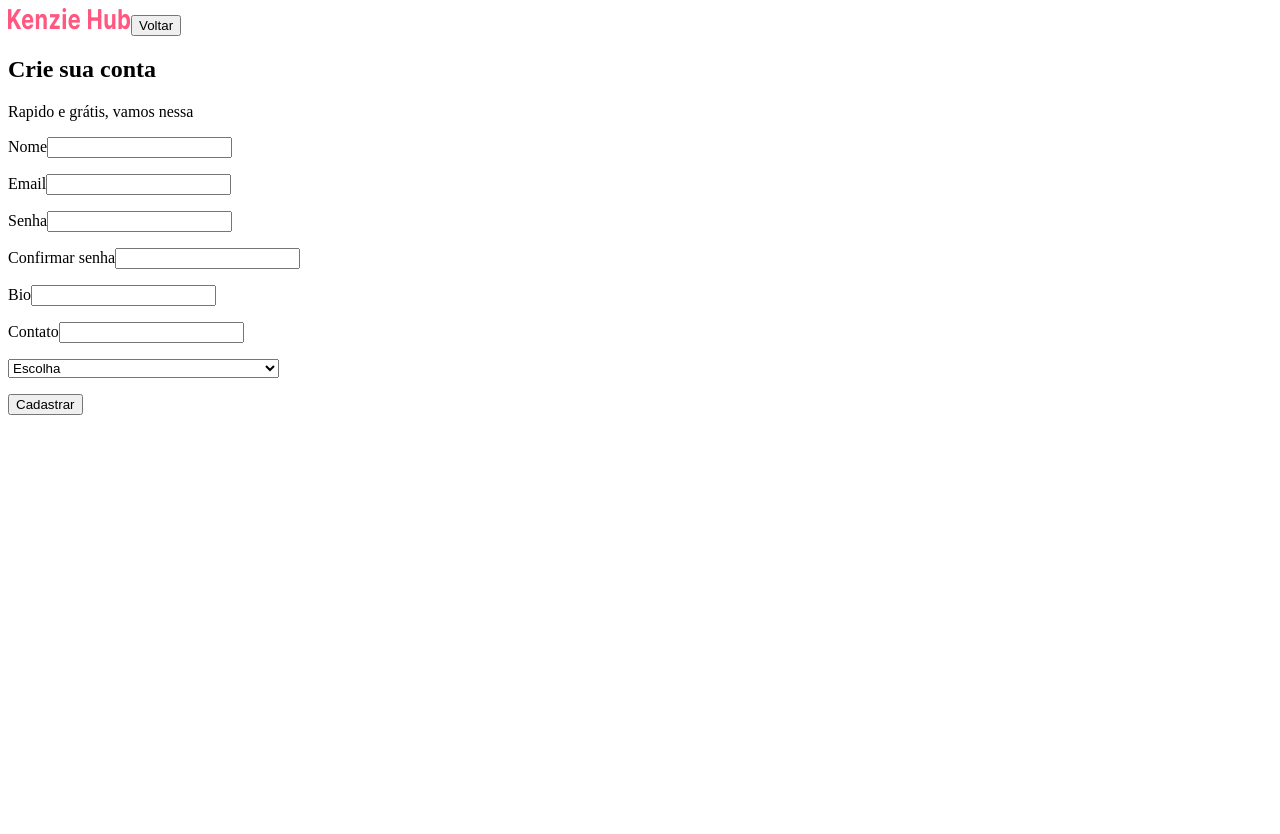
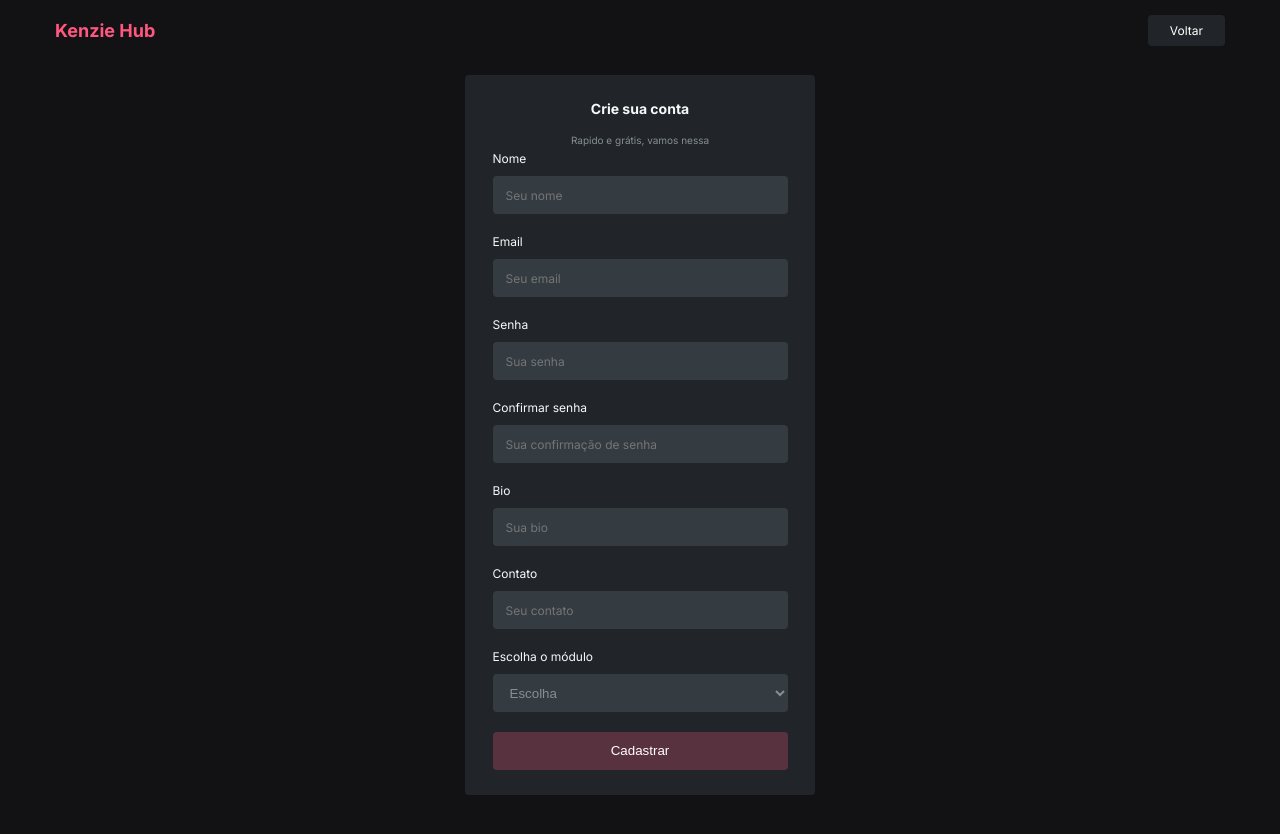
Before and after one commit to Kenzie-Academy-Brasil-Developers/react-entrega-kenzie-hub-luiza-barros, a React (Create React App) app: page /registro in a window 1280 px wide. Shown: the top 834 px of the page. Before the commit the page ends 800 px from the top, so only its background shows below. Built offline with nearby package versions, Linux system fonts and the light colour scheme.

Commit message:
feat: css login, register and dashboard

```diff
--- a/package.json
+++ b/package.json
@@ -14,6 +14,7 @@
     "react-router-dom": "^6.4.2",
     "react-scripts": "5.0.1",
     "react-toastify": "^9.0.8",
+    "styled-components": "^5.3.6",
     "web-vitals": "^2.1.0",
     "yup": "^0.32.11"
   },
--- a/public/index.html
+++ b/public/index.html
@@ -24,6 +24,9 @@
       work correctly both with client-side routing and a non-root public URL.
       Learn how to configure a non-root public URL by running `npm run build`.
     -->
+    <link rel="preconnect" href="https://fonts.googleapis.com">
+    <link rel="preconnect" href="https://fonts.gstatic.com" crossorigin>
+    <link href="https://fonts.googleapis.com/css2?family=Inter:wght@400;600;700&display=swap" rel="stylesheet">
     <title>Kenzie Hub</title>
   </head>
   <body>
--- a/src/components/Button/index.jsx
+++ b/src/components/Button/index.jsx
@@ -1,2 +1,2 @@
-const Button = ({ typeName, content}) => <button type={ typeName }>{ content }</button>
+const Button = ({ typeName, content, className }) => <button type={ typeName } className={className}>{ content }</button>
 export default Button
--- a/src/components/Menu/index.jsx
+++ b/src/components/Menu/index.jsx
@@ -1,5 +1,5 @@
 import { useNavigate } from 'react-router-dom'
-import KenzieHub from '../../assets/Logo.png'
+import Container from './styles/menu'
 
 const Menu = ({ content }) => {
     const navigate = useNavigate()
@@ -10,10 +10,12 @@ const Menu = ({ content }) => {
     }
 
     return (
-        <div>
-            <img src={ KenzieHub } alt='Kenzie Hub'/>
-            <button type='button' onClick={() => alterPage()}>{ content }</button>
-        </div>
+        <Container>
+            <header>
+                <h1 className='kenziehub'>Kenzie Hub</h1>
+                <button type='button' onClick={() => alterPage()}>{ content }</button>
+            </header>
+        </Container>
     )
 }
 
--- /dev/null
+++ b/src/components/Menu/styles/menu.js
@@ -0,0 +1,27 @@
+import styled from 'styled-components'
+
+const Container = styled.div `
+    header {
+        display: flex;
+        justify-content: space-between;
+        align-items: center;
+        gap: 10px;
+        max-width: 1200px;
+        margin: 0 auto;
+        height: 60px;
+        padding: 1.5rem;
+    }
+
+    header button {
+        height: 31px;
+        width: max-content;
+        background: var(--grey-3);
+        font: var(--headline);
+    }
+
+    header button:hover {
+        background: var(--grey-1);
+    }
+`
+
+export default Container
--- a/src/index.js
+++ b/src/index.js
@@ -1,12 +1,14 @@
 import React from 'react'
 import ReactDOM from 'react-dom/client'
 import App from './App'
+import Global from './styles/global'
 import { BrowserRouter } from 'react-router-dom'
 
 const root = ReactDOM.createRoot(document.getElementById('root'))
 root.render(
   <React.StrictMode>
     <BrowserRouter>
+      <Global/>
       <App/>
     </BrowserRouter>
   </React.StrictMode>
--- /dev/null
+++ b/src/pages/Dashboard/styles/userProfileInfo.js
@@ -0,0 +1,26 @@
+import styled from 'styled-components'
+
+const NavBar = styled.nav `
+    display: flex;
+    justify-content: space-between;
+    align-items: center;
+    gap: 10px;
+    height: 118px;
+    border-top: 1px solid #212529;
+    border-bottom: 1px solid #212529;
+    max-width: 1200px;
+    margin: 0 auto;
+    padding: 1.5rem;
+
+    h2 {
+        font: var(--title-1);
+        color: var(--grey-0);
+    }
+
+    p {
+        font: var(--headline);
+        color: var(--grey-1);
+    }
+`
+
+export default NavBar
--- a/src/pages/Login/index.jsx
+++ b/src/pages/Login/index.jsx
@@ -5,7 +5,7 @@ import { ToastContainer } from 'react-toastify'
 import { useNavigate } from 'react-router-dom'
 import { notifySuccess, notifyError } from '../../toast'
 import Button from '../../components/Button'
-import KenzieHub from '../../assets/Logo.png'
+import Container from '../styles/form'
 import api from '../../services/api.js'
 import formSchema from './formSchema'
 import 'react-toastify/dist/ReactToastify.css'
@@ -23,10 +23,6 @@ const Login = ({ user, setUser }) => {
         = useForm({ resolver: yupResolver(formSchema) })
     const onSubmit = data => setLoginUser(data)
 
-    function loader() {
-        load.current.className = 'loader'
-    }
-
     useEffect(() => {
         if (loginUser !== null) {
             api.post('/sessions', loginUser)
@@ -34,12 +30,14 @@ const Login = ({ user, setUser }) => {
                 setLoginUserResponse(response)
                 notifySuccess()
 
+                setTimeout(() => {
                     localStorage.setItem('@token', response.data.token)
                     localStorage.setItem('@userid', response.data.user.id)
                     setUser(response.data.user)
 
-                setTimeout(() => loader(), 5000)
-                navigate('/dashboard')
+                    load.current.classList.add('loader')
+                    setTimeout(() => navigate('/dashboard'), 3000)
+                }, 1000)
             })
             .catch(error => error.response.data.message === 'Incorrect email / password combination'
             ? notifyError()
@@ -48,14 +46,15 @@ const Login = ({ user, setUser }) => {
     }, [loginUser, navigate, setUser])
 
     return (
-        <section>
+        <Container>
+            <section className='login'>
                 <ToastContainer/>
 
-            <div>
-                <img src={ KenzieHub } alt='Kenzie Hub'/>
+                <div className='login__kenziehub'>
+                    <h1 className='kenziehub'>Kenzie Hub</h1>
                 </div>
 
-            <div>
+                <div className='formWrapper'>
                     <h1>Login</h1>
 
                     <form onSubmit={handleSubmit(onSubmit)}>
@@ -63,27 +62,36 @@ const Login = ({ user, setUser }) => {
                         <input
                         type='email'
                         id='email'
+                        placeholder='Seu email'
                         {...register('email')}>
                         </input>
-                    <p>{errors.email?.message}</p>
+                        <p className='error'>{errors.email?.message}</p>
 
                         <label htmlFor='password'>Senha</label>
                         <input
                         type='password'
                         id='password'
+                        placeholder='Sua senha'
                         {...register('password')}>
                         </input>
-                    <p>{errors.password?.message}</p>
+                        <p className='error'>{errors.password?.message}</p>
 
-                    <Button typeName='submit' content='Entrar'/>
+                        <Button
+                        typeName='submit'
+                        content='Entrar'
+                        className='btnSignIn'/>
 
-                    <p>Ainda não possui uma conta?</p>
-                    <input type='button' value='Cadastrar' onClick={() => navigate('/registro')}/>
+                        <p className='suggestion'>Ainda não possui uma conta?</p>
+                        <input
+                        type='button'
+                        value='Cadastrar'className='navigateToRegister'
+                        onClick={() => navigate('/registro')}/>
                     </form>
 
                     <div ref={load}></div>
                 </div>
             </section>
+        </Container>
     )
 }
 
--- a/src/pages/Register/index.jsx
+++ b/src/pages/Register/index.jsx
@@ -6,6 +6,7 @@ import { useNavigate } from 'react-router-dom'
 import { notifySuccess, notifyError } from '../../toast'
 import Button from '../../components/Button'
 import Menu from '../../components/Menu'
+import Container from '../styles/form'
 import api from '../../services/api.js'
 import formSchema from './formSchema'
 import arrayForSelect from './arrayForSelect'
@@ -36,65 +37,72 @@ const Register = () => {
     }, [createUser, navigate])
 
     return (
-        <section>
+        <Container>
+            <section className='register'>
                 <ToastContainer/>
 
                 <Menu content='Voltar'/>
 
-            <div>
+                <div className='formWrapper'>
                     <h1>Crie sua conta</h1>
-                <p>Rapido e grátis, vamos nessa</p>
+                    <p className='suggestion'>Rapido e grátis, vamos nessa</p>
 
                     <form onSubmit={handleSubmit(onSubmit)}>
                         <label htmlFor='username'>Nome</label>
                         <input
                         type='text'
                         id='username'
+                        placeholder='Seu nome'
                         {...register('name')}>
                         </input>
-                    <p>{errors.name?.message}</p>
+                        <p className='error'>{errors.name?.message}</p>
 
                         <label htmlFor='email'>Email</label>
                         <input
                         type='email'
                         id='email'
+                        placeholder='Seu email'
                         {...register('email')}>
                         </input>
-                    <p>{errors.email?.message}</p>
+                        <p className='error'>{errors.email?.message}</p>
 
                         <label htmlFor='password'>Senha</label>
                         <input
                         type='password'
                         id='password'
+                        placeholder='Sua senha'
                         {...register('password')}>
                         </input>
-                    <p>{errors.password?.message}</p>
+                        <p className='error'>{errors.password?.message}</p>
 
                         <label htmlFor='confirmPassword'>Confirmar senha</label>
                         <input
                         type='password'
                         id='confirmPassword'
+                        placeholder='Sua confirmação de senha'
                         {...register('confirmPassword')}>
                         </input>
-                    <p>{errors.confirmPassword?.message}</p>
+                        <p className='error'>{errors.confirmPassword?.message}</p>
 
                         <label htmlFor='bio'>Bio</label>
                         <input
                         type='text'
                         id='bio'
+                        placeholder='Sua bio'
                         {...register('bio')}>
                         </input>
-                    <p>{errors.bio?.message}</p>
+                        <p className='error'>{errors.bio?.message}</p>
 
                         <label htmlFor='contact'>Contato</label>
                         <input
                         type='text'
                         id='contact'
+                        placeholder='Seu contato'
                         {...register('contact')}>
                         </input>
-                    <p>{errors.contact?.message}</p>
+                        <p className='error'>{errors.contact?.message}</p>
 
-                    <label htmlFor='module'></label>
+                        <label htmlFor='module'>Escolha o módulo</label>
                         <select name='course_module' id='module' {...register('course_module')}>
                             <option value=''>Escolha</option>
                             {
@@ -103,12 +111,13 @@ const Register = () => {
                                 )
                             }
                         </select>
-                    <p>{errors.course_module?.message}</p>
+                        <p className='error'>{errors.course_module?.message}</p>
 
-                    <Button typeName='submit' content='Cadastrar'/>
+                        <Button typeName='submit' content='Cadastrar' className='btnSignUp'/>
                     </form>
                 </div>
             </section>
+        </Container>
     )
 }
 
--- /dev/null
+++ b/src/pages/styles/form.js
@@ -0,0 +1,106 @@
+import styled from 'styled-components'
+
+const Container = styled.div `
+    display: flex;
+    justify-content: center;
+    align-items: center;
+    height: 100vh;
+
+    .login, .register {
+        width: 100vw;
+        height: 100vh;
+    }
+
+    .login__kenziehub {
+        text-align: center;
+        padding: 1.5rem;
+    }
+
+    .formWrapper {
+        display: flex;
+        flex-direction: column;
+        justify-content: center;
+        align-items: center;
+        max-width: 350px;
+        margin: 1.5rem;
+        padding: 2.5rem 1.5rem;
+        border-radius: 4px;
+        background: var(--grey-3);
+    }
+
+    .formWrapper h1 {
+        font: var(--title-3);
+    }
+
+    .btnSignUp {
+        background: var(--color-primary-disabled);
+    }
+
+    .btnSignUp:hover {
+        background: var(--color-primary);
+    }
+
+    .btnSignIn {
+        background: var(--color-primary);
+    }
+
+    .btnSignIn:hover {
+        background: var(--color-primary-focus);
+    }
+
+    .navigateToRegister {
+        background: var(--grey-1);
+        color: var(--white);
+        cursor: pointer;
+    }
+
+    .navigateToRegister:hover {
+        background: var(--grey-2);
+    }
+
+    .suggestion {
+        color: var(--grey-1);
+        font: var(--headline-shorter);
+        margin: 17px 0 5px 0;
+        text-align: center;
+    }
+
+    .loader {
+        position: absolute;
+        border: 2px solid var(--grey-0);
+        border-top: 2px solid var(--grey-4);
+        border-radius: 50%;
+        width: 80px;
+        height: 80px;
+        box-shadow: var(--box-shadow) 0px 7px 29px 0px;
+        animation: rotation 2.5s linear infinite;
+    }
+
+    @keyframes rotation {
+        0% {
+            transform: rotate(0deg);
+        }
+        100% {
+            transform: rotate(360deg);
+        }
+    }
+
+    form {
+        display: flex;
+        flex-direction: column;
+        gap: 10px;
+    }
+
+    button {
+        width: 100%;
+        height: 38px;
+    }
+
+    @media (min-width: 380px) {
+        .formWrapper {
+            margin: 1.5rem auto;
+        }
+    }
+`
+
+export default Container
--- /dev/null
+++ b/src/styles/global.js
@@ -0,0 +1,105 @@
+import { createGlobalStyle } from 'styled-components'
+
+const Global = createGlobalStyle`
+    :root {
+        font-size: 62.5%;
+        --color-primary: #FF577F;
+        --color-primary-focus: #FF427F;
+        --color-primary-disabled: #59323F;
+        --grey-0: #F8F9FA;
+        --grey-1: #868E96;
+        --grey-2: #343B41;
+        --grey-3: #212529;
+        --grey-4: #121214;
+        --success: #3FE864;
+        --negative: #E83F5B;
+        --white: #fff;
+        --box-shadow: #64646f33;
+        --font-family: 'Inter', sans-serif;
+        --title-1: 700 1.8rem var(--font-family);
+        --title-2: 600 1.6rem var(--font-family);
+        --title-3: 700 1.4rem var(--font-family);
+        --headline: 400 1.2rem var(--font-family);
+        --headline-bold: 600 1.2rem var(--font-family);
+        --headline-shorter: 400 1rem var(--font-family);
+    }
+
+    * {
+        box-sizing: border-box;
+        margin: 0;
+        padding: 0;
+        outline: 0;
+        border: 0;
+        line-height: 20px;
+    }
+
+    div#root {
+        height: 200vh;
+    }
+
+    body {
+        background: var(--grey-4);
+        overflow-x: hidden;
+    }
+
+    button, input, select {
+        border-radius: 4px;
+    }
+
+    input, select {
+        background: var(--grey-2);
+        color: var(--grey-1);
+        height: 38px;
+        padding: 0 1.3rem;
+        width: 100%;
+    }
+
+    input:hover, select:hover {
+        color: var(--grey-0);
+        border: 1.22px solid var(--grey-0);
+    }
+
+    label, input {
+        font: var(--headline);
+    }
+
+    label, h1 {
+        color: var(--grey-0);
+    }
+
+    button {
+        cursor: pointer;
+        padding: 0 2.2rem;
+        color: var(--white);
+    }
+
+    img {
+        max-width: 100%;
+        object-fit: cover;
+    }
+
+    h1.kenziehub {
+        font: var(--title-1);
+        color: var(--color-primary);
+    }
+
+    p.error {
+        color: var(--negative);
+        font: var(--headline-shorter);
+    }
+
+    div.Toastify  {
+        font: var(--headline);
+    }
+
+    div.Toastify button {
+        width: 20px;
+    }
+
+    div.Toastify__toast-theme--light {
+        background: var(--grey-2);
+        color: var(--white);
+    }
+`
+
+export default Global
```
Also changed, not shown: src/pages/Dashboard/index.jsx (+6 -3 lines), src/assets/Logo.png (deleted), 1 other file (tests, documents, lock files or other folders). Lines whose indentation alone changed are shown as unchanged.
